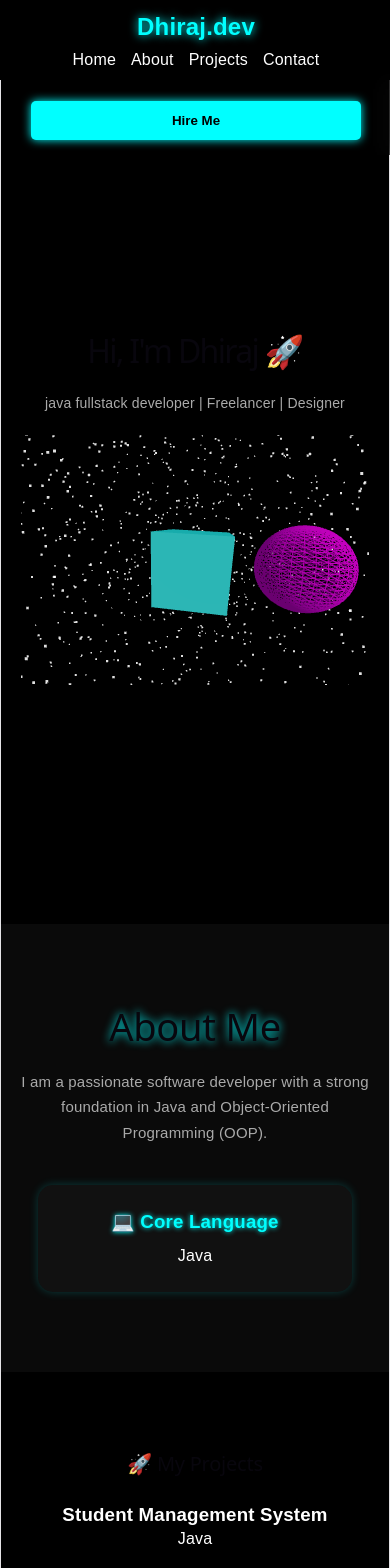
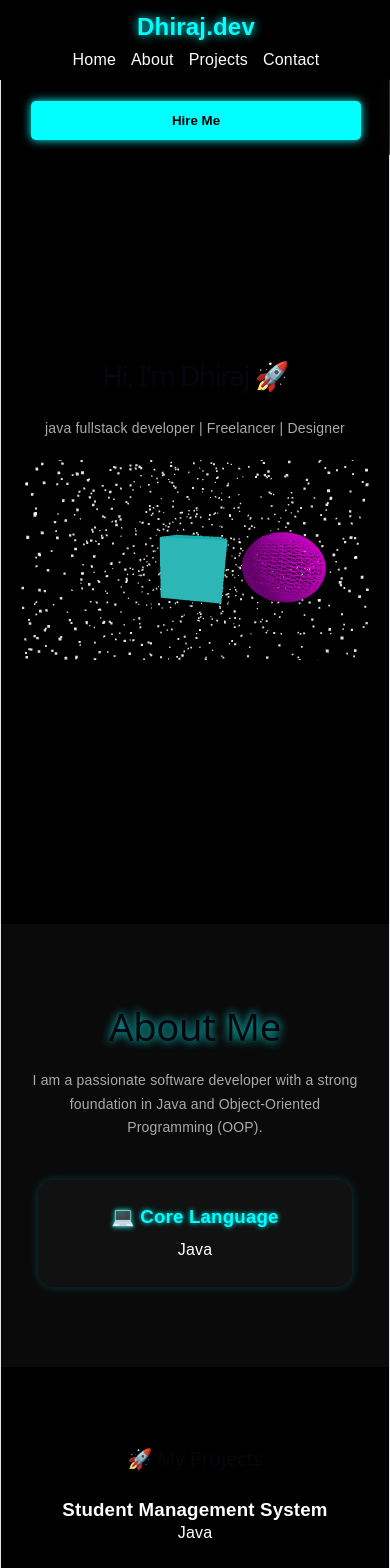
Before and after one commit to dhiraj-pillay/portfolio, a React (Vite) app: page / in a window 390 px wide. Shown: the top 1568 px of the page. Built offline with nearby package versions, Linux system fonts and the light colour scheme; no server answers.

Commit message:
fixed TypeScript error + updated balloon component

```diff
--- a/src/App.css
+++ b/src/App.css
@@ -646,3 +646,32 @@ section {
     height: 350px;
   }
 }
+/* Mobile Fix */
+@media (max-width: 768px) {
+  .hero-title {
+    font-size: 28px;
+  }
+
+  .hero-subtitle {
+    font-size: 14px;
+  }
+
+  .about-text {
+    font-size: 14px;
+    padding: 0 10px;
+  }
+}
+.canvas-container {
+  width: 100%;
+  height: 300px;
+}
+
+@media (max-width: 768px) {
+  .canvas-container {
+    height: 200px;
+  }
+}
+.contact {
+  min-height: 100vh;
+  padding: 40px 20px;
+}
```
